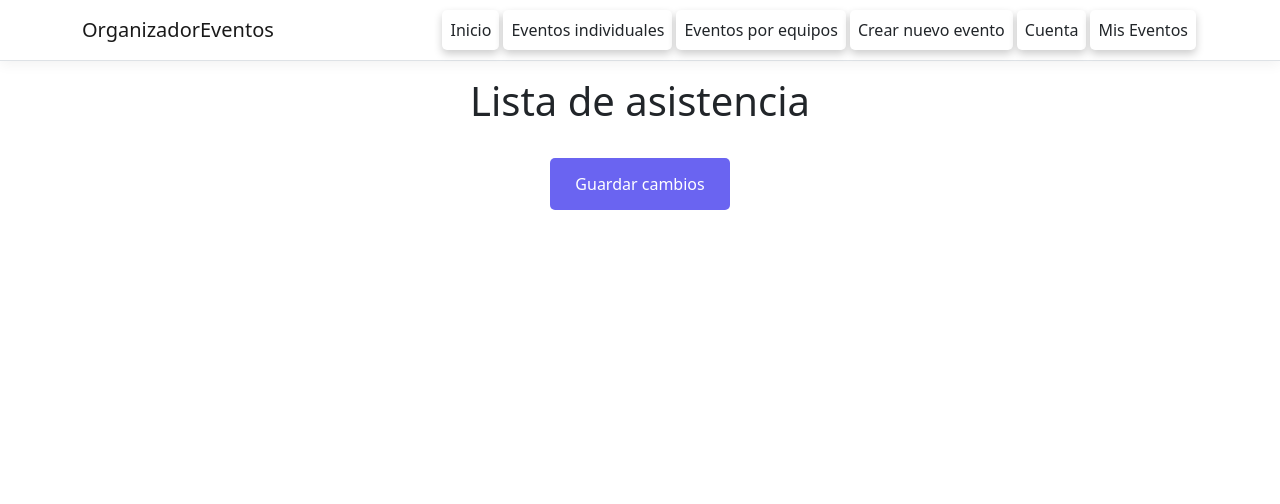
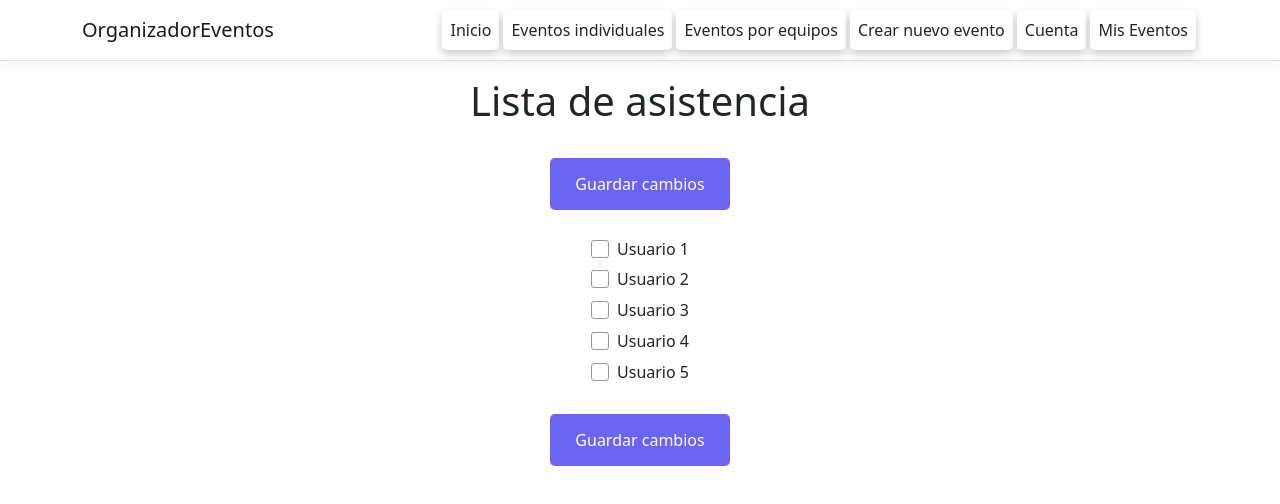
Before and after one commit to rafael1199v/Organizador-de-eventos, an Angular app in the folder OrganizadorEventos/ClientApp/: page /event-participation/1 in a window 1280 px wide. Shown: the top 504 px of the page. Built offline with nearby package versions, Linux system fonts and the light colour scheme.

Commit message:
ngFor ahora sí funciona

```diff
--- a/OrganizadorEventos/ClientApp/src/app/event-participation/event-participation.component.css
+++ b/OrganizadorEventos/ClientApp/src/app/event-participation/event-participation.component.css
@@ -1,48 +1,5 @@
 .formbold-relative {
     position: relative;
-}
-.formbold-opacity-0 {
-    opacity: 0;
-}
-.formbold-stroke-current {
-    stroke: black;
-}
-#supportCheckbox:checked ~ div span {
-    opacity: 1;
-}
-.formbold-checkbox-label {
-    display: flex;
-    cursor: pointer;
-    user-select: none;
-    font-size: 16px;
-    line-height: 24px;
-    color: #536387;
-}
-.formbold-checkbox-label a {
-    margin-left: 5px;
-    color: #6a64f1;
-}
-.formbold-input-checkbox {
-    position: absolute;
-    width: 1px;
-    height: 1px;
-    padding: 0;
-    margin: -1px;
-    overflow: hidden;
-    clip: rect(0, 0, 0, 0);
-    white-space: nowrap;
-    border-width: 0;
-}
-.formbold-checkbox-inner {
-    display: flex;
-    align-items: center;
-    justify-content: center;
-    width: 20px;
-    height: 20px;
-    margin-right: 16px;
-    margin-top: 2px;
-    border: 0.7px solid #dde3ec;
-    border-radius: 3px;
 }
 .formbold-btn {
     font-size: 16px;
@@ -60,3 +17,81 @@
     box-shadow: 0px 3px 8px rgba(0, 0, 0, 0.5);
     background-color: #5e57dd;
 }
+
+.checkbox-wrapper-46 input[type="checkbox"] {
+    display: none;
+    visibility: hidden;
+  }
+
+  .checkbox-wrapper-46 .cbx {
+    margin: auto;
+    -webkit-user-select: none;
+    user-select: none;
+    cursor: pointer;
+  }
+  .checkbox-wrapper-46 .cbx span {
+    display: inline-block;
+    vertical-align: middle;
+    transform: translate3d(0, 0, 0);
+  }
+  .checkbox-wrapper-46 .cbx span:first-child {
+    position: relative;
+    width: 18px;
+    height: 18px;
+    border-radius: 3px;
+    transform: scale(1);
+    vertical-align: middle;
+    border: 1px solid #9098a9;
+    transition: all 0.2s ease;
+  }
+  .checkbox-wrapper-46 .cbx span:first-child svg {
+    position: absolute;
+    top: 3px;
+    left: 2px;
+    fill: none;
+    stroke: #ffffff;
+    stroke-width: 2;
+    stroke-linecap: round;
+    stroke-linejoin: round;
+    stroke-dasharray: 16px;
+    stroke-dashoffset: 16px;
+    transition: all 0.3s ease;
+    transition-delay: 0.1s;
+    transform: translate3d(0, 0, 0);
+  }
+  .checkbox-wrapper-46 .cbx span:first-child:before {
+    content: "";
+    width: 100%;
+    height: 100%;
+    background: #506eec;
+    display: block;
+    transform: scale(0);
+    opacity: 1;
+    border-radius: 50%;
+  }
+  .checkbox-wrapper-46 .cbx span:last-child {
+    padding-left: 8px;
+  }
+  .checkbox-wrapper-46 .cbx:hover span:first-child {
+    border-color: #506eec;
+  }
+
+  .checkbox-wrapper-46 .inp-cbx:checked + .cbx span:first-child {
+    background: #506eec;
+    border-color: #506eec;
+    animation: wave-46 0.4s ease;
+  }
+  .checkbox-wrapper-46 .inp-cbx:checked + .cbx span:first-child svg {
+    stroke-dashoffset: 0;
+  }
+  .checkbox-wrapper-46 .inp-cbx:checked + .cbx span:first-child:before {
+    transform: scale(3.5);
+    opacity: 0;
+    transition: all 0.6s ease;
+  }
+
+  @keyframes wave-46 {
+    50% {
+      transform: scale(0.9);
+    }
+  }
--- a/OrganizadorEventos/ClientApp/src/app/event-participation/event-participation.component.html
+++ b/OrganizadorEventos/ClientApp/src/app/event-participation/event-participation.component.html
@@ -1,43 +1,24 @@
 <h1 class="text-center">Lista de asistencia</h1>
 <!-- <h3 class="text-center">{{Evento.titulo}}</h3> -->
-
-<!-- <div class="text-center">
-    <button class="formbold-btn">Guardar cambios</button>
-</div> -->
-
-<!-- DONE: Encontrar la forma de que haga un forEach loop con todos los participantes del evento -->
-<div style="display:flex;" *ngFor="let Participante of Participantes; let i = index">
-    <div class="formbold-checkbox-wrapper">
-        <label for="isTeamEvent" class="formbold-checkbox-label">
-            <div class="formbold-relative">
-                <input
-                    type="checkbox"
-                    id=""
-                    class="formbold-input-checkbox"
-                />
-                <div class="formbold-checkbox-inner">
-                    <span class="formbold-opacity-0">
-                        <svg
-                        width="11"
-                        height="8"
-                        viewBox="0 0 11 8"
-                        fill="none"
-                        class="formbold-stroke-current"
-                        >
-                            <path
-                                d="M10.0915 0.951972L10.0867 0.946075L10.0813 0.940568C9.90076 0.753564 9.61034 0.753146 9.42927 0.939309L4.16201 6.22962L1.58507 3.63469C1.40401 3.44841 1.11351 3.44879 0.932892 3.63584C0.755703 3.81933 0.755703 4.10875 0.932892 4.29224L0.932878 4.29225L0.934851 4.29424L3.58046 6.95832C3.73676 7.11955 3.94983 7.2 4.1473 7.2C4.36196 7.2 4.55963 7.11773 4.71406 6.9584L10.0468 1.60234C10.2436 1.4199 10.2421 1.1339 10.0915 0.951972ZM4.2327 6.30081L4.2317 6.2998C4.23206 6.30015 4.23237 6.30049 4.23269 6.30082L4.2327 6.30081Z"
-                                stroke-width="0.5"
-                            ></path>
-                        </svg>
-                    </span>
-                </div>
-            </div>
-            <!-- {{Participante:name}}, email: {{Participante:email}} -->
-        </label>
-    </div>
-</div>
-
 
 <div class="text-center">
     <button class="formbold-btn">Guardar cambios</button>
 </div>
+
+<div style="margin-top: 25px;">
+    <div class="text-center" style="margin:5px;" *ngFor="let item of [].constructor(Quantity); let i = index">
+        <div class="checkbox-wrapper-46">
+            <input type="checkbox" id="{{i}}" class="inp-cbx" />
+            <label for="{{i}}" class="cbx"
+              ><span>
+                <svg viewBox="0 0 12 10" height="10px" width="12px">
+                  <polyline points="1.5 6 4.5 9 10.5 1"></polyline></svg></span
+              ><span>Usuario {{i+1}}</span>
+            </label>
+        </div>
+    </div>
+</div>
+
+<div class="text-center">
+    <button class="formbold-btn">Guardar cambios</button>
+</div>
--- a/OrganizadorEventos/ClientApp/src/app/event-participation/event-participation.component.ts
+++ b/OrganizadorEventos/ClientApp/src/app/event-participation/event-participation.component.ts
@@ -8,4 +8,5 @@ import { Usuario } from '../models/interfaces/Evento.interface';
   })
   export class EventParticipationComponent {
     Participantes: Usuario[] = []
+    Quantity:number = 5
   }
```
